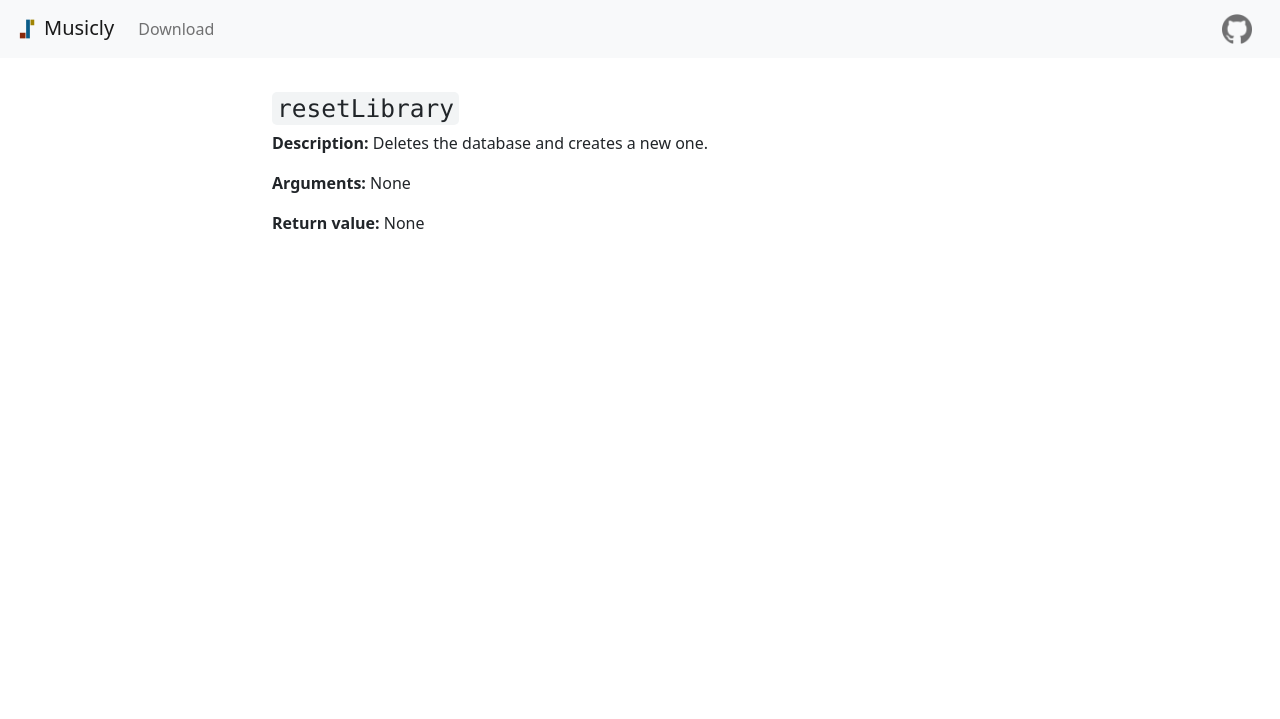
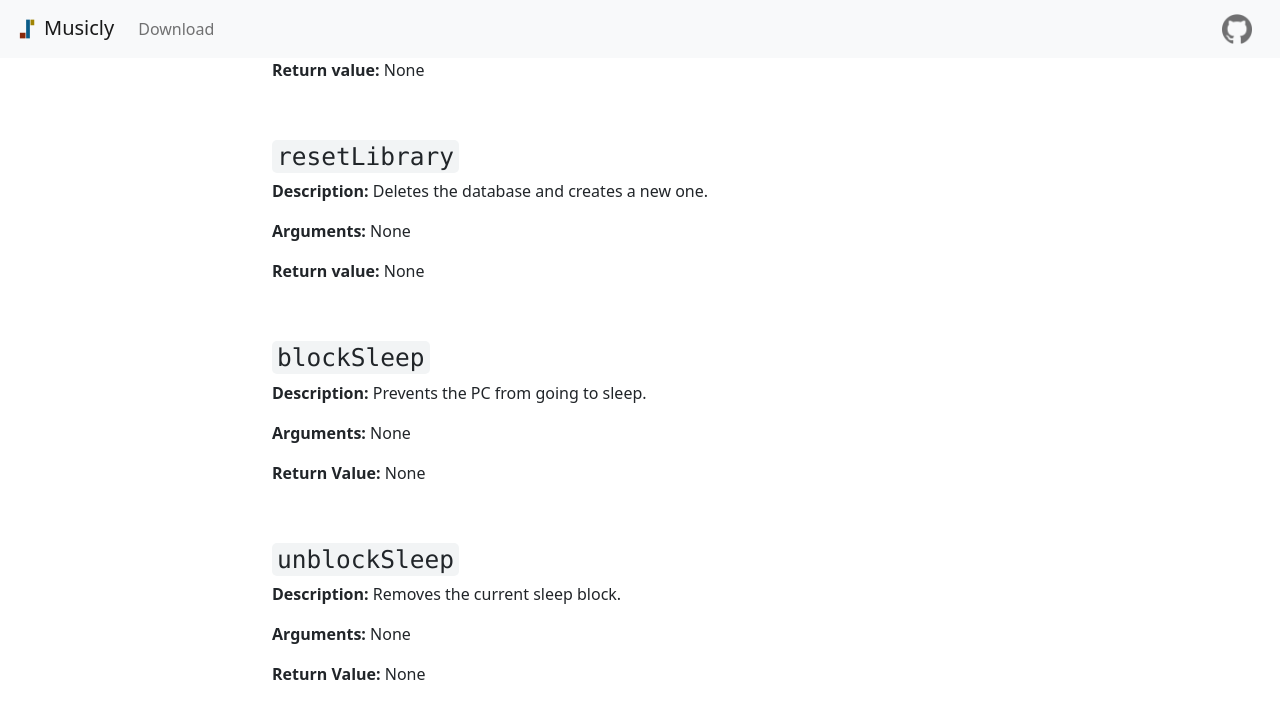
Before and after one commit to bogosorter/Musicly, a Jekyll site: the page built from docs/developer/main.md, in a window 1280 px wide and 900 px high, scrolled down 2792 px. Shown: the top 719 px of the window. Built offline with Jekyll 4.4.1, drawn with Linux system fonts in a browser that asks for light colours; before the commit the page ends 3243 px from its top, so only the background shows below that; some of the changed text lies outside the part shown.

Commit message:
Added sleep blocking and other minor improvements.

```diff
--- a/docs/developer/main.md
+++ b/docs/developer/main.md
@@ -98,3 +98,19 @@
 **Arguments:** None
 
 **Return value:** None
+
+### `blockSleep`
+
+**Description:** Prevents the PC from going to sleep.
+
+**Arguments:** None
+
+**Return Value:** None
+
+### `unblockSleep`
+
+**Description:** Removes the current sleep block.
+
+**Arguments:** None
+
+**Return Value:** None
```
Also changed, not shown: other parts of docs/developer/main.md (+2 -2 lines), docs/developer/controller.md (+1 -1 lines).
